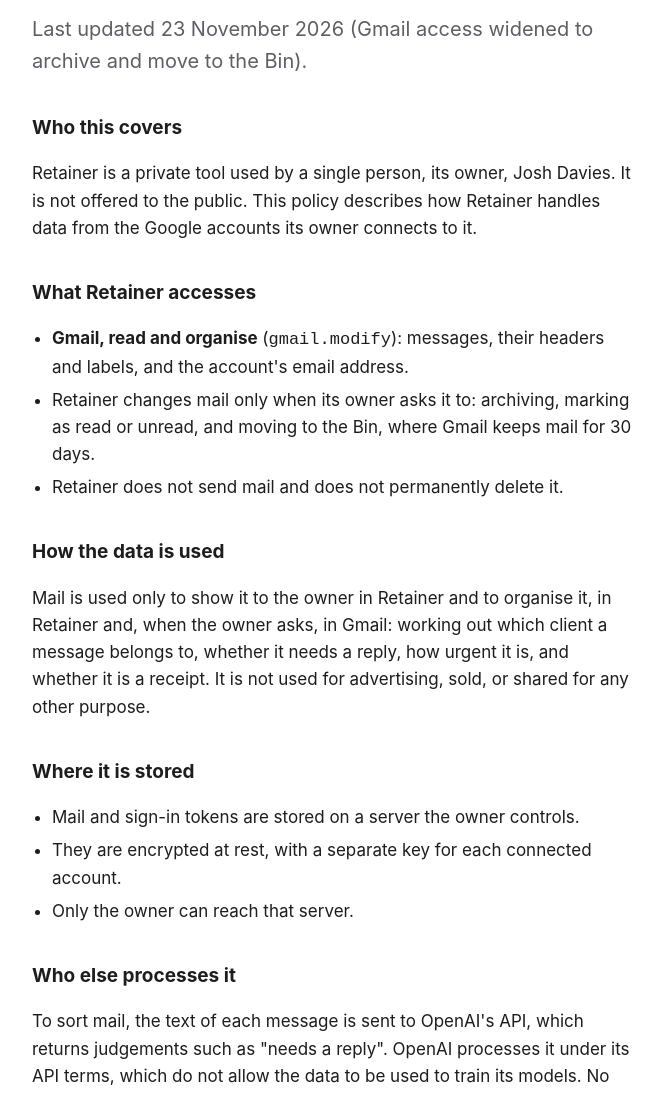
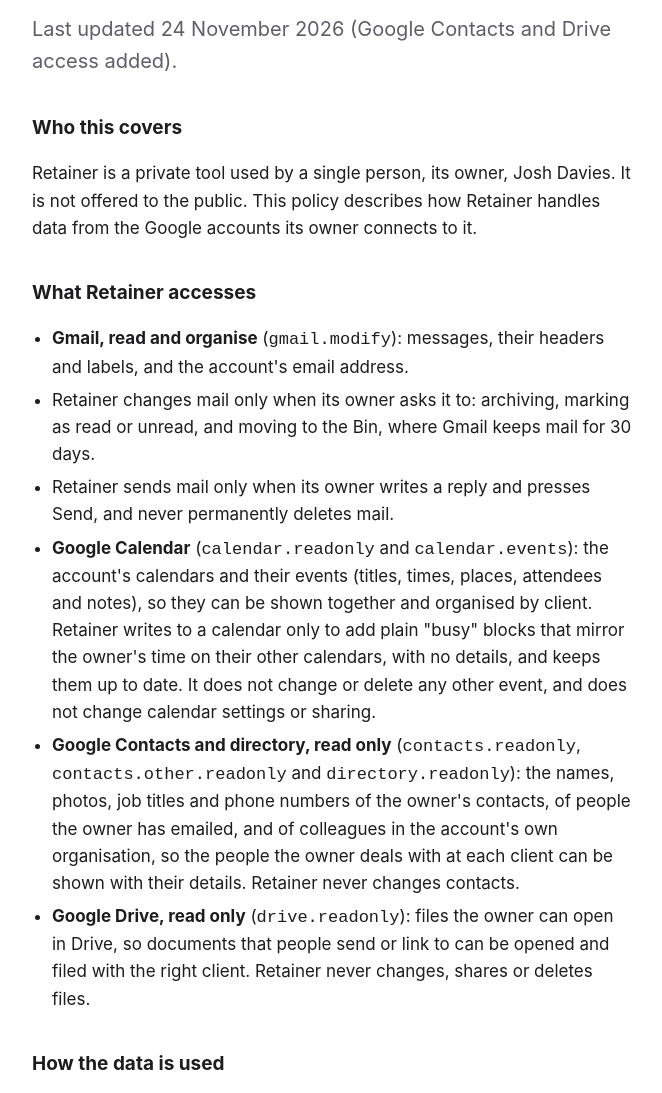
Before and after one commit to iamjoshuadavies/retainer-site, a plain HTML site: page privacy.html in a window 1280 px wide. Shown: the part 183-1276 px from the top of the page, without its empty margins (308-970 px from the left). Drawn offline with Linux system fonts and the light colour scheme.

Commit message:
Calendar, contacts, directory and Drive access added
Co-Authored-By: Claude Opus 5.5 <noreply@anthropic.com>

```diff
--- a/privacy.html
+++ b/privacy.html
@@ -45,7 +45,7 @@ footer a { margin-right: 16px; }
     <header><a href="index.html" style="text-decoration:none;color:inherit"><span class="mark" aria-hidden="true"></span><span class="name">Retainer</span></a></header>
 
     <h1>Privacy policy</h1>
-    <p class="lede">Last updated 23 November 2026 (Gmail access widened to archive and move to the Bin).</p>
+    <p class="lede">Last updated 24 November 2026 (Google Contacts and Drive access added).</p>
 
     <h2>Who this covers</h2>
     <p>Retainer is a private tool used by a single person, its owner, Josh Davies. It is not offered to the public. This policy describes how Retainer handles data from the Google accounts its owner connects to it.</p>
@@ -54,15 +54,18 @@ footer a { margin-right: 16px; }
     <ul>
       <li><strong>Gmail, read and organise</strong> (<code>gmail.modify</code>): messages, their headers and labels, and the account's email address.</li>
       <li>Retainer changes mail only when its owner asks it to: archiving, marking as read or unread, and moving to the Bin, where Gmail keeps mail for 30 days.</li>
-      <li>Retainer does not send mail and does not permanently delete it.</li>
+      <li>Retainer sends mail only when its owner writes a reply and presses Send, and never permanently deletes mail.</li>
+      <li><strong>Google Calendar</strong> (<code>calendar.readonly</code> and <code>calendar.events</code>): the account's calendars and their events (titles, times, places, attendees and notes), so they can be shown together and organised by client. Retainer writes to a calendar only to add plain "busy" blocks that mirror the owner's time on their other calendars, with no details, and keeps them up to date. It does not change or delete any other event, and does not change calendar settings or sharing.</li>
+      <li><strong>Google Contacts and directory, read only</strong> (<code>contacts.readonly</code>, <code>contacts.other.readonly</code> and <code>directory.readonly</code>): the names, photos, job titles and phone numbers of the owner's contacts, of people the owner has emailed, and of colleagues in the account's own organisation, so the people the owner deals with at each client can be shown with their details. Retainer never changes contacts.</li>
+      <li><strong>Google Drive, read only</strong> (<code>drive.readonly</code>): files the owner can open in Drive, so documents that people send or link to can be opened and filed with the right client. Retainer never changes, shares or deletes files.</li>
     </ul>
 
     <h2>How the data is used</h2>
-    <p>Mail is used only to show it to the owner in Retainer and to organise it, in Retainer and, when the owner asks, in Gmail: working out which client a message belongs to, whether it needs a reply, how urgent it is, and whether it is a receipt. It is not used for advertising, sold, or shared for any other purpose.</p>
+    <p>Mail, calendar events, contacts and Drive files are used only to show them to the owner in Retainer and to organise them, in Retainer and, when the owner asks, in Gmail: working out which client a message belongs to, whether it needs a reply, how urgent it is, and whether it is a receipt. It is not used for advertising, sold, or shared for any other purpose.</p>
 
     <h2>Where it is stored</h2>
     <ul>
-      <li>Mail and sign-in tokens are stored on a server the owner controls.</li>
+      <li>Mail, calendar events, contact details, filed documents and sign-in tokens are stored on a server the owner controls.</li>
       <li>They are encrypted at rest, with a separate key for each connected account.</li>
       <li>Only the owner can reach that server.</li>
     </ul>
```
Also changed, not shown: index.html (+1 -1 lines).
